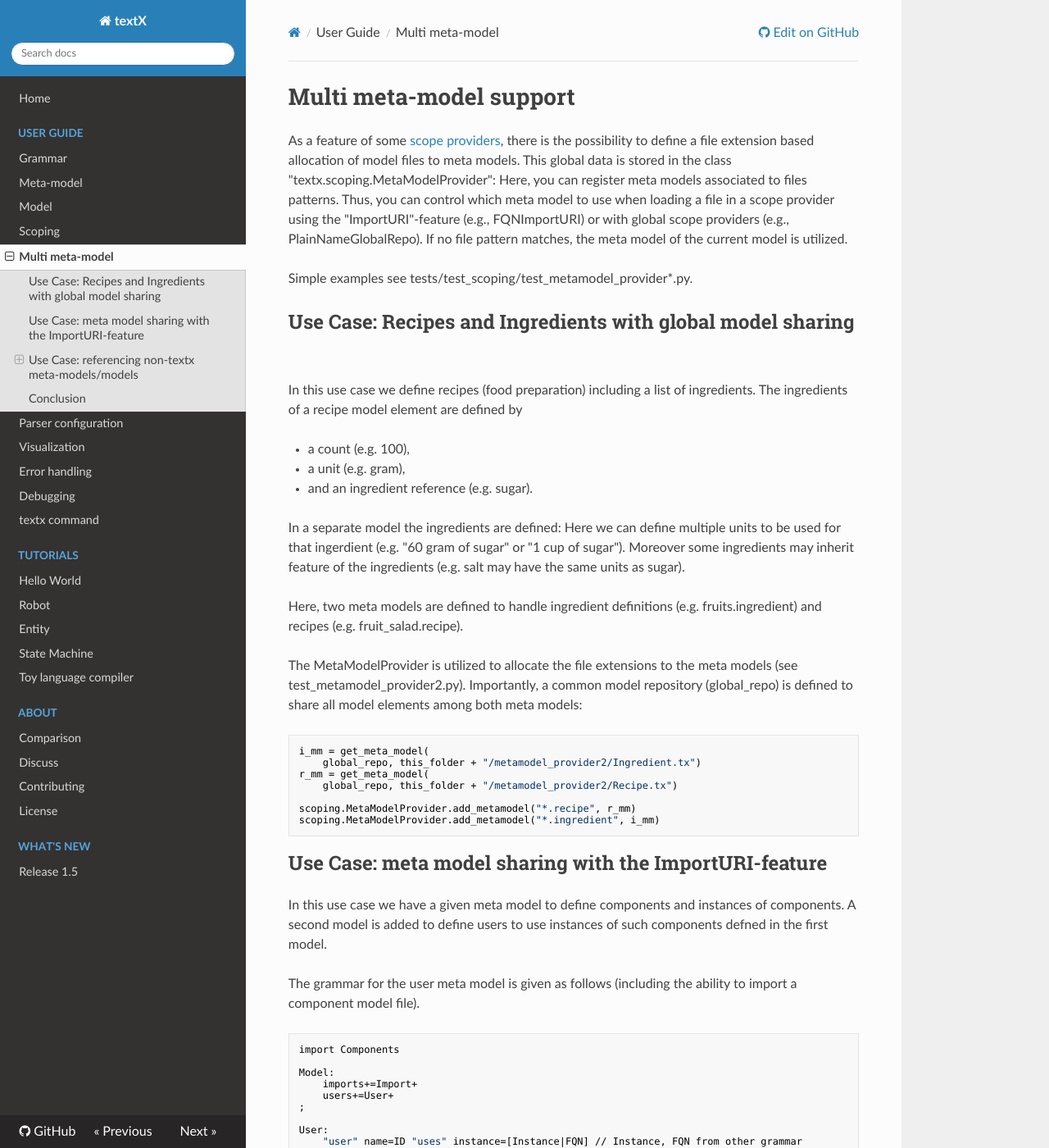
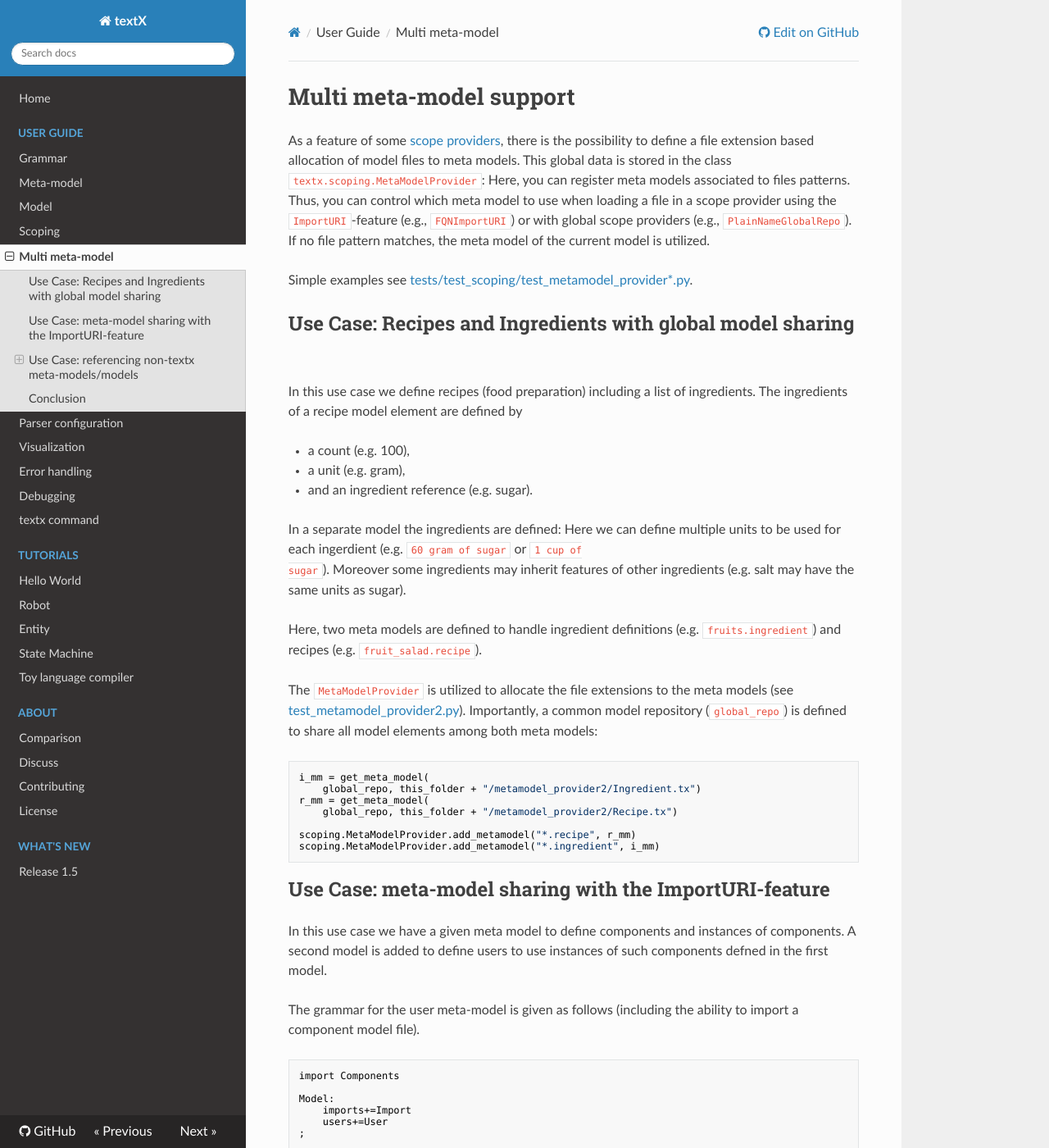
Before and after one commit to textX/textX, an MkDocs documentation site: the page built from docs/multimetamodel.md, in a window 1280 px wide and 1400 px high. Shown: the whole window at 82% size. Built offline with MkDocs 1.6.1, drawn with Linux system fonts in a browser that asks for light colours; nearby versions of some CDN libraries; old or Windows-style settings are respelled for this version of MkDocs; some of the changed text lies outside the part shown.

Commit message:
Fixing multi-meta-model docs. Styling, links and typos.

```diff
--- a/docs/multimetamodel.md
+++ b/docs/multimetamodel.md
@@ -1,18 +1,19 @@
 # Multi meta-model support
 
-As a feature of some [scope providers](scoping.md),
-there is the possibility to define a file extension based allocation of
-model files to meta models. This global data is stored in the class
-"textx.scoping.MetaModelProvider": Here, you can register meta models
-associated to files patterns. Thus, you can control which meta model to use
-when loading a file in a scope provider using the "ImportURI"-feature (e.g.,
-FQNImportURI) or with global scope providers (e.g., PlainNameGlobalRepo).
-If no file pattern matches, the meta model of the current model
-is utilized.
+As a feature of some [scope providers](scoping.md), there is the possibility to
+define a file extension based allocation of model files to meta models. This
+global data is stored in the class `textx.scoping.MetaModelProvider`: Here, you
+can register meta models associated to files patterns. Thus, you can control
+which meta model to use when loading a file in a scope provider using the
+`ImportURI`-feature (e.g., `FQNImportURI`) or with global scope providers (e.g.,
+`PlainNameGlobalRepo`). If no file pattern matches, the meta model of the current
+model is utilized.
 
-Simple examples see tests/test_scoping/test_metamodel_provider*.py.
+Simple examples see [tests/test_scoping/test_metamodel_provider*.py](https://github.com/igordejanovic/textX/tree/master/tests/functional/test_scoping).
+
 
 ## Use Case: Recipes and Ingredients with global model sharing
+
 In this use case we define recipes (food preparation) including a list of
 ingredients. The ingredients of a recipe model element are defined by
 
@@ -21,18 +22,19 @@ ingredients. The ingredients of a recipe model element are defined by
  * and an ingredient reference (e.g. sugar).
 
 In a separate model the ingredients are defined: Here we can define multiple
-units to be used for that ingerdient (e.g. "60 gram of sugar" or
-"1 cup of sugar").
-Moreover some ingredients may inherit feature of the ingredients (e.g.
-salt may have the same units as sugar).
+units to be used for each ingerdient (e.g. `60 gram of sugar` or `1 cup of
+sugar`). Moreover some ingredients may inherit features of other ingredients
+(e.g. salt may have the same units as sugar).
 
-Here, two meta models are defined to handle ingredient definitions
-(e.g. fruits.ingredient) and recipes (e.g. fruit_salad.recipe).
+Here, two meta models are defined to handle ingredient definitions (e.g.
+`fruits.ingredient`) and recipes (e.g. `fruit_salad.recipe`).
 
-The MetaModelProvider is utilized to allocate the file extensions to
-the meta models (see test_metamodel_provider2.py). Importantly, a common
-model repository (global_repo) is defined to share all model elements
-among both meta models:
+The `MetaModelProvider` is utilized to allocate the file extensions to the meta
+models
+(see
+[test_metamodel_provider2.py](https://github.com/igordejanovic/textX/blob/master/tests/functional/test_scoping/test_metamodel_provider2.py)).
+Importantly, a common model repository (`global_repo`) is defined to share all
+model elements among both meta models:
 
     i_mm = get_meta_model(
         global_repo, this_folder + "/metamodel_provider2/Ingredient.tx")
@@ -43,20 +45,22 @@ among both meta models:
     scoping.MetaModelProvider.add_metamodel("*.ingredient", i_mm)
 
 
-## Use Case: meta model sharing with the ImportURI-feature
+
+## Use Case: meta-model sharing with the ImportURI-feature
+
 In this use case we have a given meta model to define components and instances
-of components. A second model is added to define users to use instances of
-such components defned in the first model.
+of components. A second model is added to define users to use instances of such
+components defned in the first model.
 
 
-The grammar for the user meta model is given as follows (including the
-ability to import a component model file).
+The grammar for the user meta-model is given as follows (including the ability
+to import a component model file).
 
     import Components
 
     Model:
-        imports+=Import+
-        users+=User+
+        imports+=Import
+        users+=User
     ;
 
     User:
@@ -81,15 +84,15 @@ model:
 
 ## Use Case: referencing non-textx meta-models/models
 
-You can reference an arbitrary python object using the OBJECT rule (see:
-test_reference_to_buildin_attribute.py)
+You can reference an arbitrary python object using the `OBJECT` rule (see:
+[test_reference_to_buildin_attribute.py](https://github.com/igordejanovic/textX/blob/master/tests/functional/test_scoping/test_reference_to_buildin_attribute.py))
 
     Access:
         'access' name=ID pyobj=[OBJECT] ('.' pyattr=[OBJECT])?
 
 
-In this case the referenced object is a python dictionary (pyobj)
-and the entry of such a dictionary (pyattr). An example model will look like:
+In this case the referenced object is a python dictionary (`pyobj`) and the
+entry of such a dictionary (`pyattr`). An example model will look like:
 
     access AccessName1 foreign_model.name_of_entry
 
@@ -104,7 +107,7 @@ A custom scope provider is used to achieve this mapping:
             raise Exception("{} not found".format(attr_ref.obj_name))
 
 
-The scope provider is linked to the "pyattr" attribute of the rule "Access":
+The scope provider is linked to the `pyattr` attribute of the rule `Access`:
 
     my_metamodel.register_scope_providers({
         "Access.pyattr": my_scope_provider,
@@ -137,6 +141,6 @@ Weher the json file "othermodel.json" consists of:
 ## Conclusion
 
 We provide a pragmatic way to define meta-models using other meta models.
-Mostly, we focus on textx meta-models using other textx meta-models. But
-scope providers may be used to also link a textx meta model to an arbitrary
-non-textx data structure.
+Mostly, we focus on textx meta-models using other textx meta-models. But scope
+providers may be used to also link a textx meta model to an arbitrary non-textx
+data structure.
```
Also changed, not shown: other parts of docs/multimetamodel.md (+10 -10 lines).
